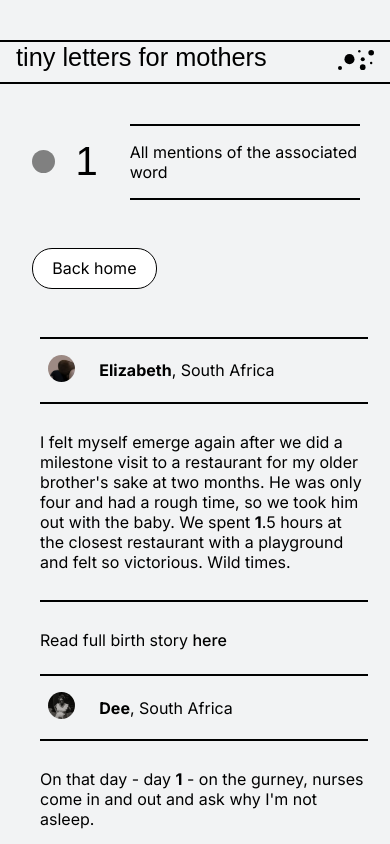
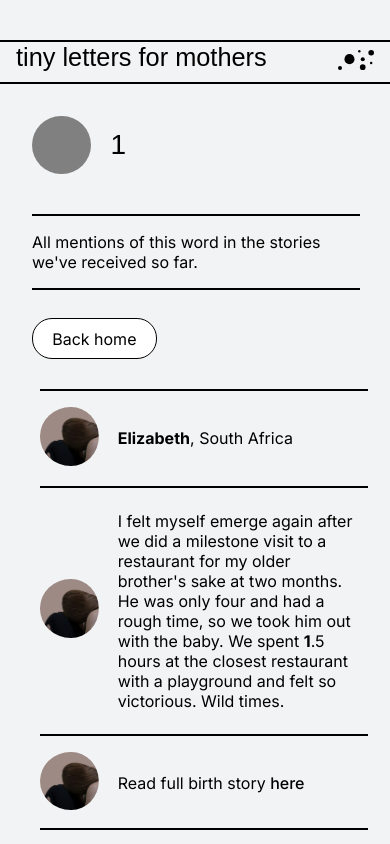
Before and after one commit to tinyletters/tinyletters.github.io, a React (Vite) app: page /#/sentences/1 in a window 390 px wide. Shown: the top 844 px of the page. Built offline with nearby package versions, Linux system fonts and the light colour scheme; a web font is replaced by a local one.

Commit message:
edit styling and various

```diff
--- a/src/App.css
+++ b/src/App.css
@@ -31,8 +31,8 @@ body {
 }
 
 .data-viz {
-display: flex;
-flex-direction: row;
+  display: flex;
+  flex-direction: row;
 }
 
 .limited-data {
@@ -45,8 +45,8 @@ flex-direction: row;
 }
 
 .word-dot {
-  width: 2vw;
-  height: 2vw;
+  width: 3vw;
+  height: 3vw;
 }
 
 .word-intro {
@@ -253,14 +253,14 @@ select {
   padding-bottom: 5px;
   padding-left: 5px;
   padding-right: 5px;
-  pointer-events: auto; /* Ensure the tooltip can receive events */
+  pointer-events: auto;
 }
 
 .word-container {
   border: none;
   width: 100%;
   height: fit-content;
-  pointer-events: auto; /* Ensure the tooltip can receive events */
+  pointer-events: auto;
   padding: 0.5rem;
 }
 
@@ -268,7 +268,7 @@ select {
   font-family: "Crake", sans-serif;
   display: flex;
   flex-direction: row;
-  align-items: center;
+  align-items: left;
   justify-content: space-between;
   gap: 2rem;
 }
@@ -277,7 +277,6 @@ select {
   display: grid;
   grid-template-columns: 1fr;
   margin: 2rem;
-
 }
 
 .word-portrait {
@@ -297,12 +296,22 @@ select {
   align-items: center;
 }
 
+.word-name-flex-2 {
+  display: flex;
+  flex-direction: row;
+  gap: 0.5rem;
+  align-items: center;
+}
+
+.read-full-story {
+  padding-top: -10;
+}
+
 .dot-and-word {
   display: flex;
   flex-direction: row;
   align-items: center;
   gap: 20px;
-
 }
 
 .all-mentions {
@@ -632,13 +641,19 @@ h3 {
   }
 
   .bubble-chart {
+    margin-top: 12rem;
+    margin-bottom: -5rem;
     width: 83vw;
     height: 1200px;
   }
 
   .word-dot {
-    width: 4vw;
-    height: 4vw;
+    width: 15vw;
+    height: 15vw;
+  }
+
+  .word-word {
+    font-size: 28px;
   }
 
   .filter-section {
@@ -653,6 +668,7 @@ h3 {
     padding-bottom: 1rem;
     border-radius: 10px;
     margin: 0;
+    margin-top: -10rem;
     display: flex;
     flex-direction: column;
     gap: 2px;
@@ -705,16 +721,24 @@ h3 {
     display: flex;
     flex-direction: row;
     justify-content: space-between;
-
     gap: 5px;
   }
 
   .word-portrait {
-    width: 7vw;
-    padding: 0.5rem;
-
+    width: 15vw;
+    padding-top: 0.5rem;
+    padding-bottom: 0.5rem;
+    padding-left: 0;
   }
 
+  .word-name-flex-2 {
+    padding-top: 15px;
+    padding-bottom: 15px;
+  }
+
+  .word-header {
+    flex-direction: column;
+  }
 
   .card-name {
     font-family: "Crake", sans-serif;
@@ -1003,7 +1027,11 @@ h3 {
   .word-portrait {
     width: 6vw;
     padding: 0.1rem;
+  }
 
+  .word-name-flex-2 {
+    padding-top: 20px;
+    padding-bottom: 20px;
   }
 
   @keyframes circle-translate-1 {
--- a/src/ColorKey.jsx
+++ b/src/ColorKey.jsx
@@ -1,13 +1,12 @@
 import React from 'react';
-import { useNavigate } from 'react-router-dom'; // Import the navigation hook
+import { useNavigate } from 'react-router-dom';
 
 const ColorKey = ({ bubbleData, colorMap }) => {
-  const navigate = useNavigate(); // Initialize the navigate function
+  const navigate = useNavigate();
 
   const sortedWords = bubbleData.sort((a, b) => b.value - a.value);
 
   const handleWordClick = (word) => {
-    // Navigate to the word's sentences page
     navigate(`/sentences/${word}`);
   };
 
@@ -17,8 +16,8 @@ const ColorKey = ({ bubbleData, colorMap }) => {
         <div
           key={bubble.name}
           className="color-key-item"
-          onClick={() => handleWordClick(bubble.name)} // Add the click handler
-          style={{ cursor: 'pointer' }} // Add a pointer cursor to show it's clickable
+          onClick={() => handleWordClick(bubble.name)}
+          style={{ cursor: 'pointer' }}
         >
           <div
             className="color-box"
--- a/src/ColorKeyStory.jsx
+++ b/src/ColorKeyStory.jsx
@@ -1,10 +1,14 @@
 import React from 'react';
-import colorMap from './ColorMap';
+import { useNavigate } from 'react-router-dom';
 
 const ColorKeyStory = ({ bubbleData, colorMap }) => {
+  const navigate = useNavigate();
 
-    const sortedWords = bubbleData
-      .sort((a, b) => b.value - a.value);
+  const sortedWords = bubbleData.sort((a, b) => b.value - a.value);
+
+  const handleWordClick = (word) => {
+    navigate(`/sentences/${word}`);
+  };
 
   return (
     <div className="color-key-story">
@@ -12,16 +16,18 @@ const ColorKeyStory = ({ bubbleData, colorMap }) => {
         <div
           key={bubble.name}
           className="color-key-item"
+          onClick={() => handleWordClick(bubble.name)}
+          style={{ cursor: 'pointer' }}
         >
           <div
             className="color-box"
             style={{
-                fontSize: "10px",
-                backgroundColor: colorMap[bubble.name] || "#8884d8",
-                width: "40px",
-                height: "10px",
-                display: "inline-block",
-                marginRight: "10px",
+              fontSize: '10px',
+              backgroundColor: colorMap[bubble.name] || '#8884d8',
+              width: '40px',
+              height: '10px',
+              display: 'inline-block',
+              marginRight: '10px',
             }}
           ></div>
           <span className="key-word">{bubble.name}</span>
--- a/src/WordSentencesPage.jsx
+++ b/src/WordSentencesPage.jsx
@@ -39,8 +39,6 @@ function WordSentencesPage() {
               style={{
                 borderRadius: "50%",
                 backgroundColor: colorMap[word] || "gray",
-                width: "6vw",
-                height: "6vw",
               }}
             />
             <div className="word-word">{word}</div>
@@ -54,7 +52,9 @@ function WordSentencesPage() {
                 width: "100%",
               }}
             />
-            <p>All mentions of the associated word </p>
+            <p>
+              All mentions of this word in the stories we've received so far.
+            </p>
             <Divider
               sx={{
                 borderColor: "black",
@@ -65,7 +65,6 @@ function WordSentencesPage() {
             />
           </div>
         </div>
-        <br />
         <br />
         <button onClick={() => navigate("/")}>Back home</button>
       </div>
@@ -79,15 +78,18 @@ function WordSentencesPage() {
                 borderWidth: "1px",
                 my: 1,
                 width: "100%",
+                marginTop: "-10px",
               }}
             />
             <div className="word-name-flex">
               <div>
+              <a href={`#/story/${item.id}`}>
                   <img
                     src={item.portrait}
                     className="word-portrait"
                     alt="portrait"
                   />
+                </a>
               </div>
               <div>
                 <strong>{item.motherName}</strong>, {item.countryLivesIn}
@@ -101,6 +103,8 @@ function WordSentencesPage() {
                 width: "100%",
               }}
             />
+
+            <div>
               {filteredSentences.map((sentence, sentenceIndex) => {
                 const boldedSentence = sentence.replace(
                   new RegExp(`(${word})`, "gi"),
@@ -109,9 +113,22 @@ function WordSentencesPage() {
 
                 return (
                   <div key={sentenceIndex}>
+                    <div className="word-name-flex-2">
+                      <div>
+                        <a href={`#/story/${item.id}`}>
+                          <img
+                            src={item.portrait}
+                            className="word-portrait"
+                            alt="portrait"
+                          />
+                        </a>
+                      </div>
                       <br />
-                  <div dangerouslySetInnerHTML={{ __html: boldedSentence }} />
+                      <div
+                        dangerouslySetInnerHTML={{ __html: boldedSentence }}
+                      />
                       <br />
+                    </div>
                     <Divider
                       sx={{
                         borderColor: "black",
@@ -123,13 +140,38 @@ function WordSentencesPage() {
                   </div>
                 );
               })}
-            <br />
+            </div>
+            <div className="word-name-flex">
+              <div>
+                <a href={`#/story/${item.id}`}>
+                  <img
+                    src={item.portrait}
+                    className="word-portrait"
+                    alt="portrait"
+                  />
+                </a>
+              </div>
+              <div>
                 Read full birth story{" "}
                 <strong>
                   <a href={`#/story/${item.id}`}>here</a>
                 </strong>
               </div>
+            </div>
+          </div>
         ))}
+        <div className="read-full-story">
+          <Divider
+            sx={{
+              borderColor: "black",
+              borderWidth: "1px",
+              my: 1,
+              width: "100%",
+              marginTop: "0.2rem",
+              marginLeft: "0.5rem",
+            }}
+          />
+        </div>
       </div>
     </div>
   );
```
Lines whose indentation alone changed are shown as unchanged.
